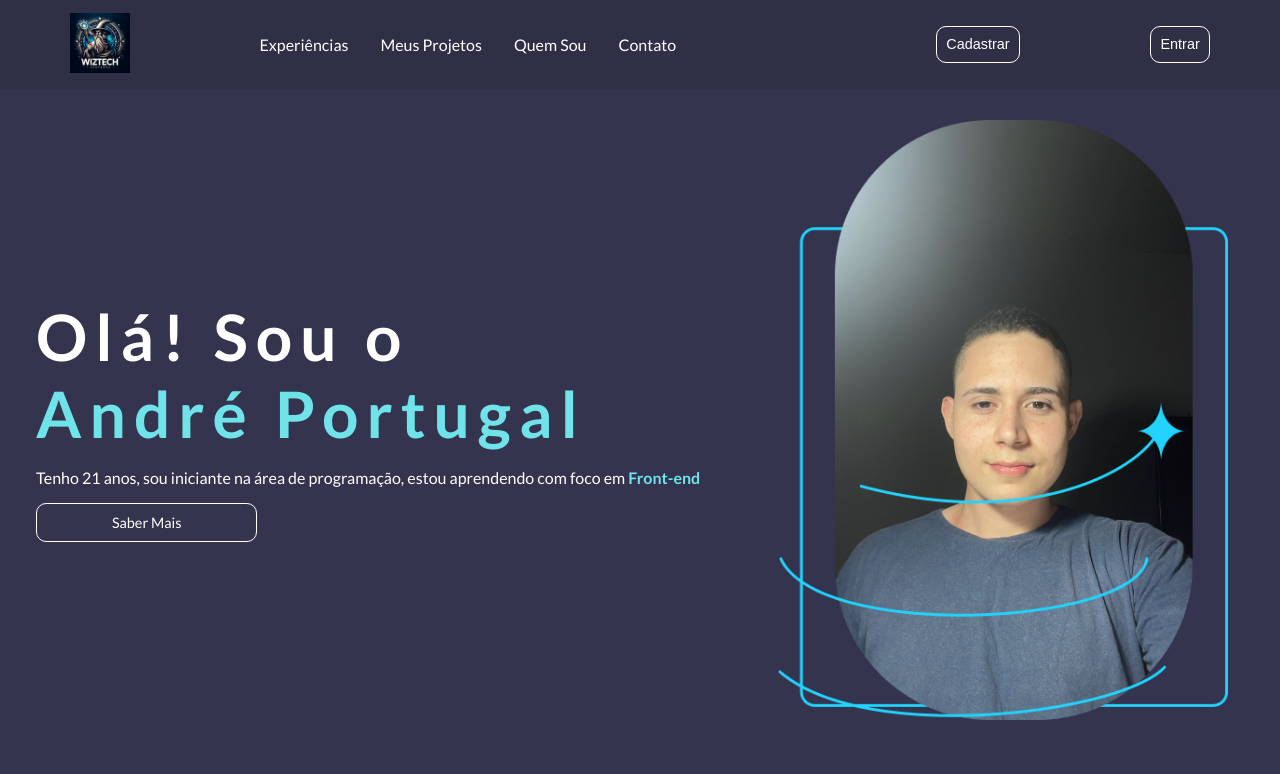
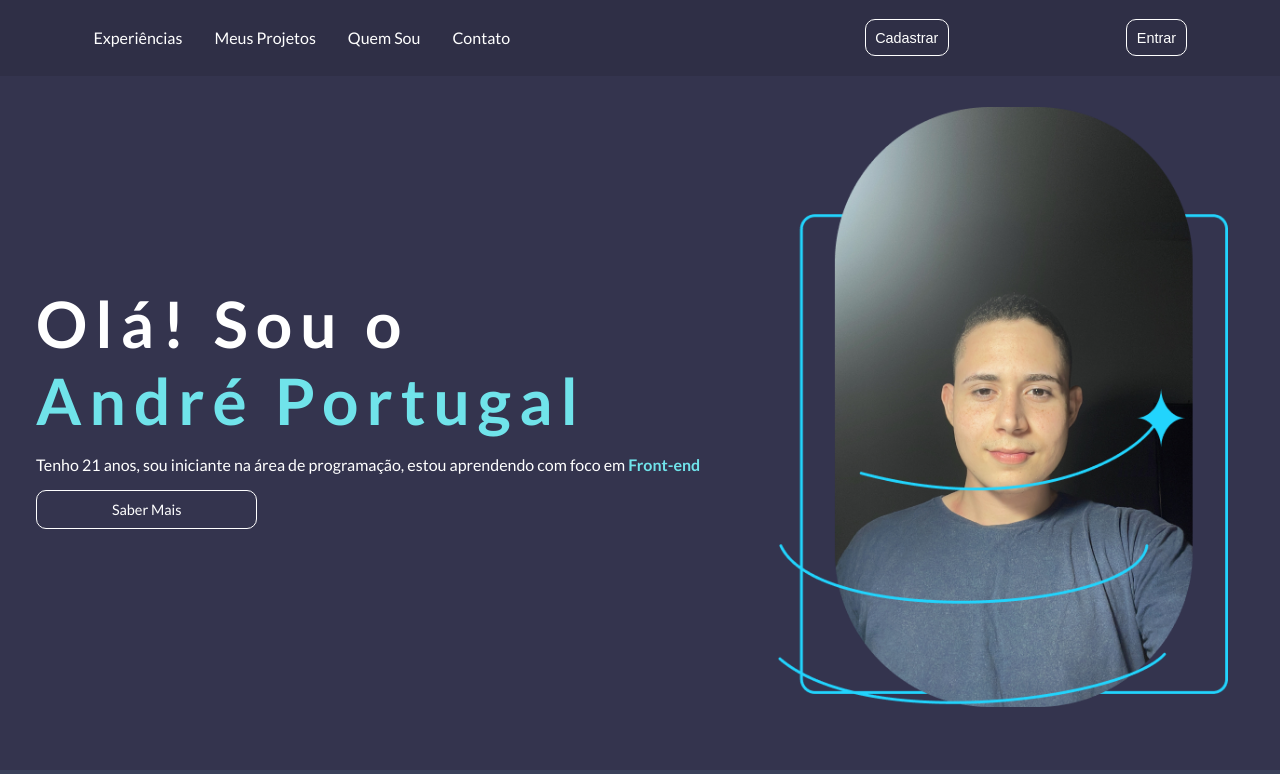
Before and after one commit to AndrepOrtuga/Landing-Page, a plain HTML site: page index.html in a window 1280 px wide. Shown: the top 774 px of the page. Drawn offline with Linux system fonts and the light colour scheme.

Commit message:
Update index.html

```diff
--- a/index.html
+++ b/index.html
@@ -10,9 +10,6 @@
 
 </body>
 <header>
-    <div class="">
-    <img class="img-logo" src="./sraugustus.jpg" alt="Logo Sr augustus">
-    </div>
     <nav>
         <a href="#experiences" class="nav-links">Experiências</a>
         <a href="#my-projects" class="nav-links">Meus Projetos</a>
```
